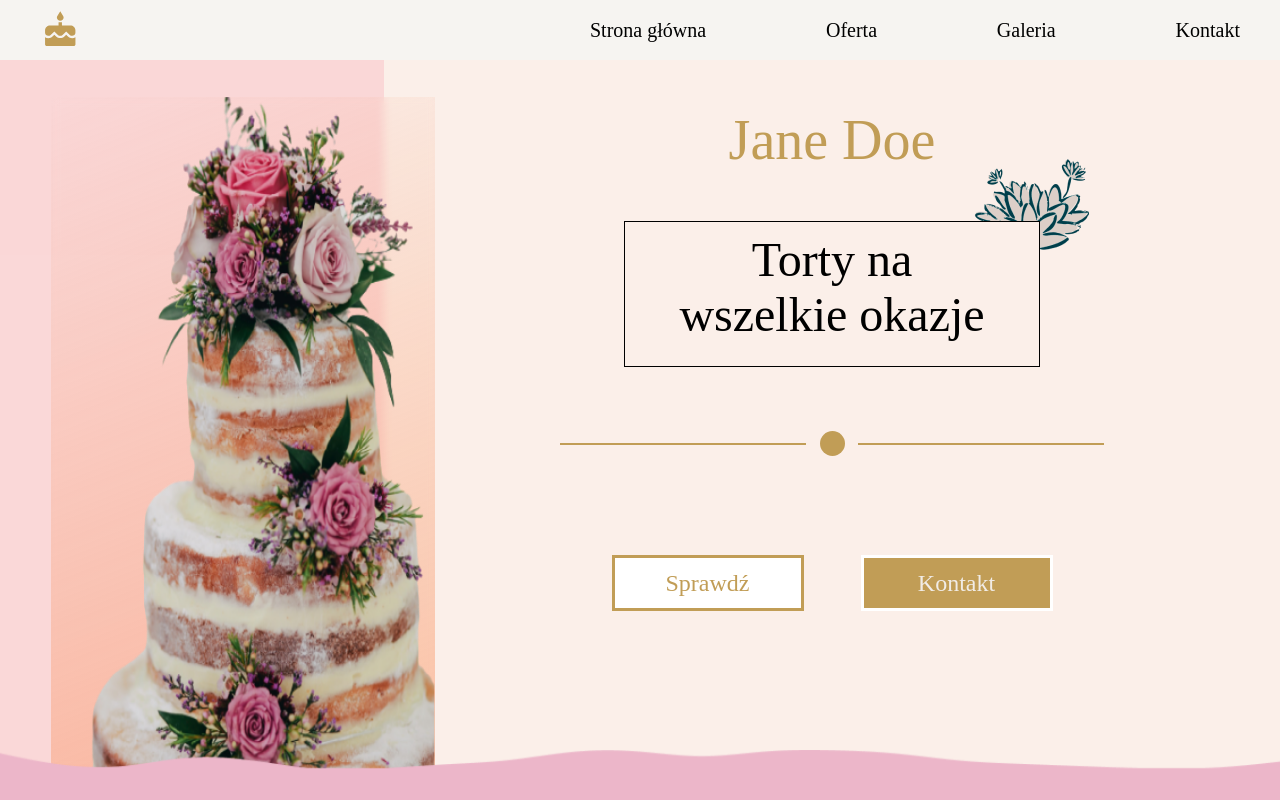
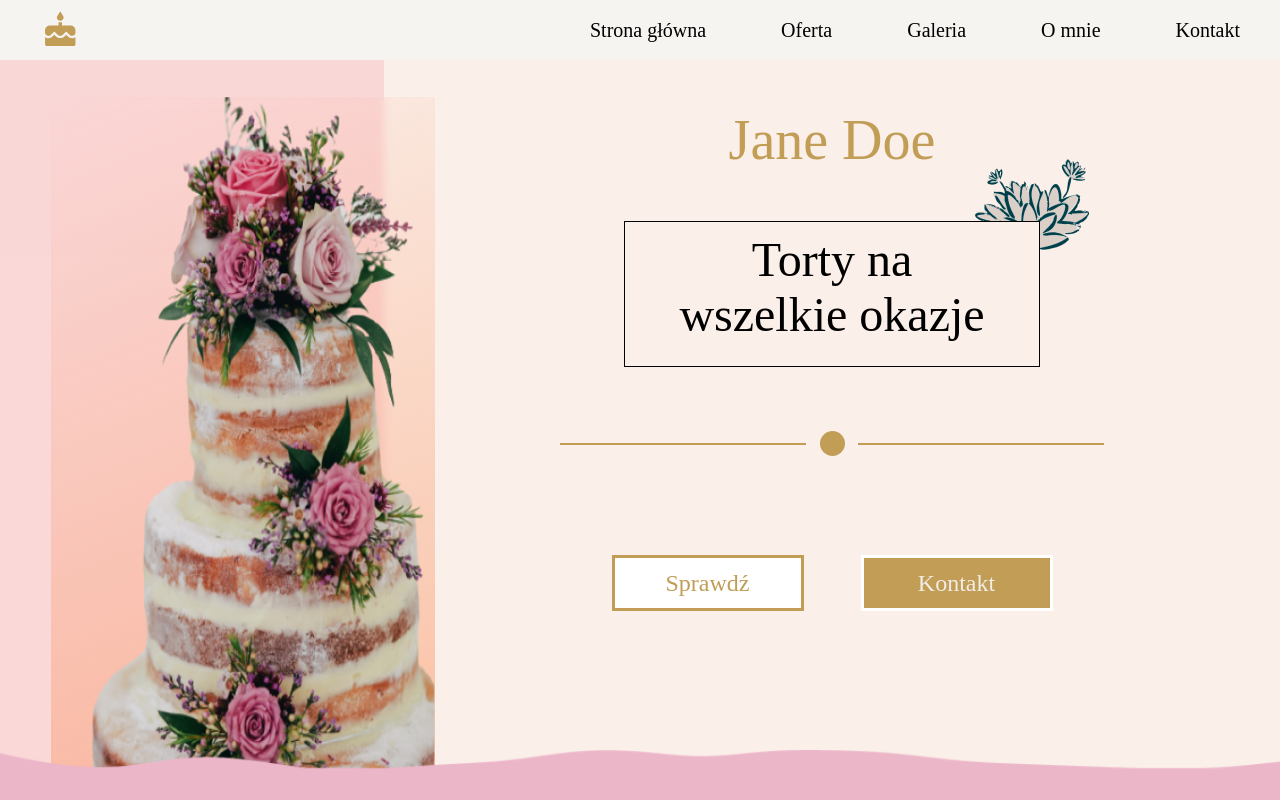
Before and after one commit to PioKl/Torty, a React (Create React App) app: page / in a window 1280 px wide. Shown: the top 800 px of the page. Built offline with nearby package versions, Linux system fonts and the light colour scheme; a web font is replaced by a local one.

Commit message:
Navigation.js|Add new href

```diff
--- a/src/components/Navigation.js
+++ b/src/components/Navigation.js
@@ -15,6 +15,7 @@ const Navigation = () => {
                     <a href="#mainSite"><li className="desktop-itemList__item">Strona główna</li></a>
                     <a href="#offer"><li className="desktop-itemList__item">Oferta</li></a>
                     <a href="#gallery"><li className="desktop-itemList__item">Galeria</li></a>
+                    <a href="#about"><li className="desktop-itemList__item">O mnie</li></a>
                         <li className="desktop-itemList__item">Kontakt</li>
                     </ul>
                 </div>
```
